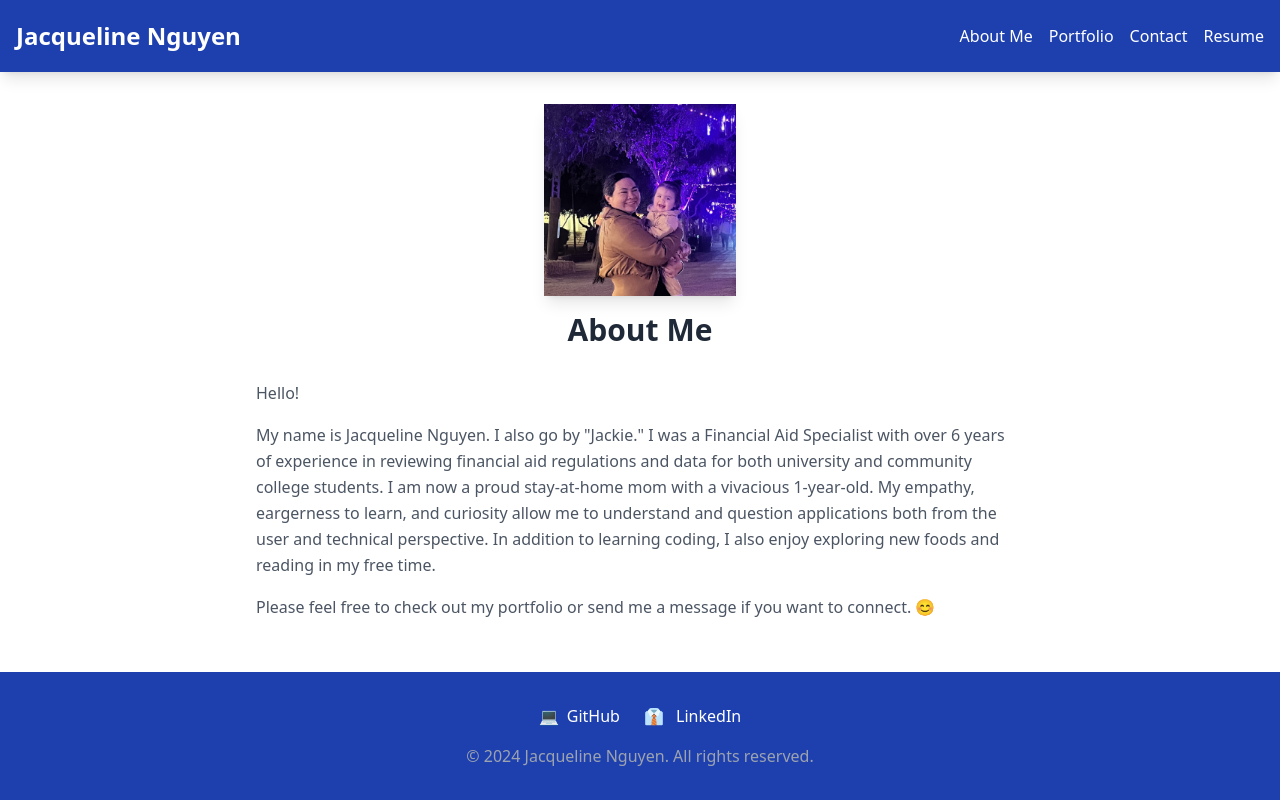
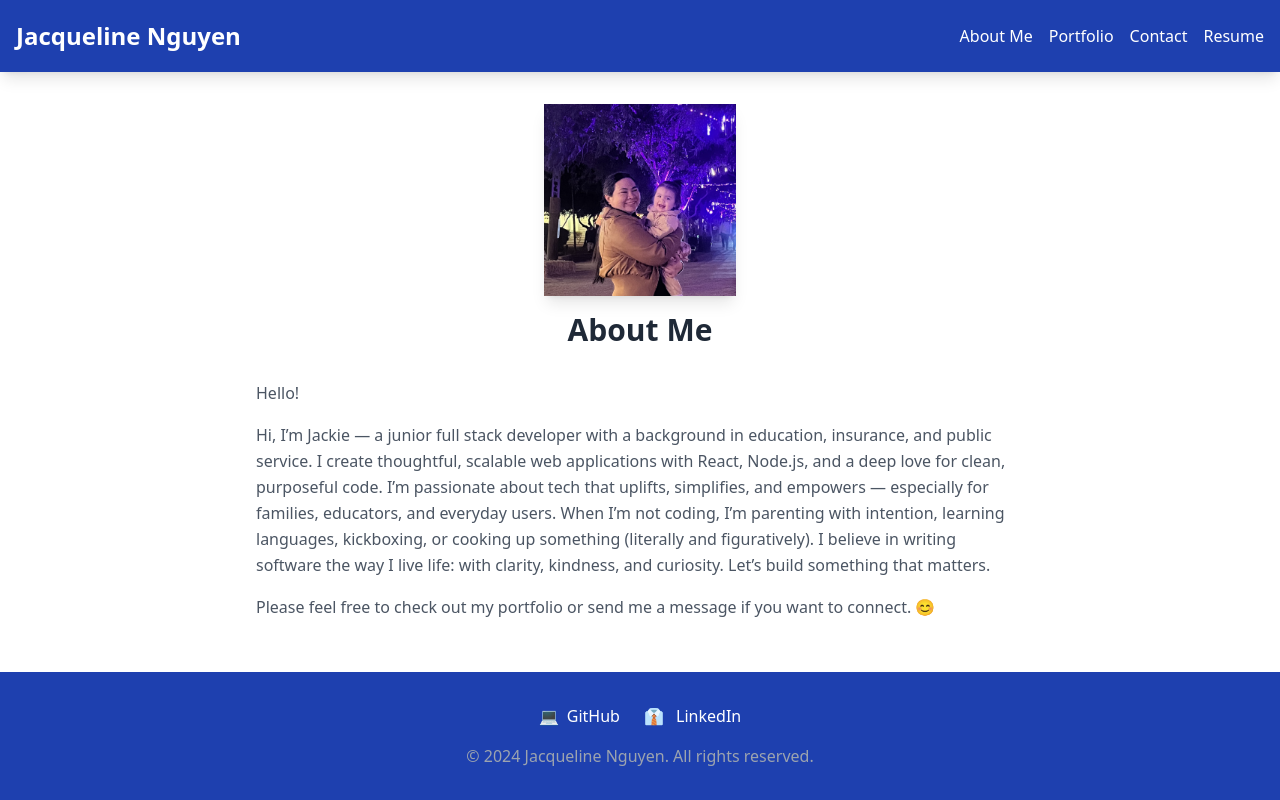
Before and after one commit to jackietng/My-React-Portfolio, a React (Vite) app: page / in a window 1280 px wide. Built offline with nearby package versions, Linux system fonts and the light colour scheme.

Commit message:
updated about page

```diff
--- a/src/components/about.jsx
+++ b/src/components/about.jsx
@@ -20,7 +20,11 @@ function About() {
           </p>
 
           <p className="text-gray-600 leading-relaxed mb-4">
-          My name is Jacqueline Nguyen. I also go by "Jackie." I was a Financial Aid Specialist with over 6 years of experience in reviewing financial aid regulations and data for both university and community college students. I am now a proud stay-at-home mom with a vivacious 1-year-old. My empathy, eargerness to learn, and curiosity allow me to understand and question applications both from the user and technical perspective. In addition to learning coding, I also enjoy exploring new foods and reading in my free time.
+          Hi, I’m Jackie — a junior full stack developer with a background in education, insurance, and public service. I create thoughtful, scalable web applications with React, Node.js, and a deep love for clean, purposeful code.
+
+          I’m passionate about tech that uplifts, simplifies, and empowers — especially for families, educators, and everyday users. When I’m not coding, I’m parenting with intention, learning languages, kickboxing, or cooking up something (literally and figuratively).
+
+          I believe in writing software the way I live life: with clarity, kindness, and curiosity. Let’s build something that matters.
           </p>
 
           <p className="text-gray-600 leading-relaxed mb-4">
```
